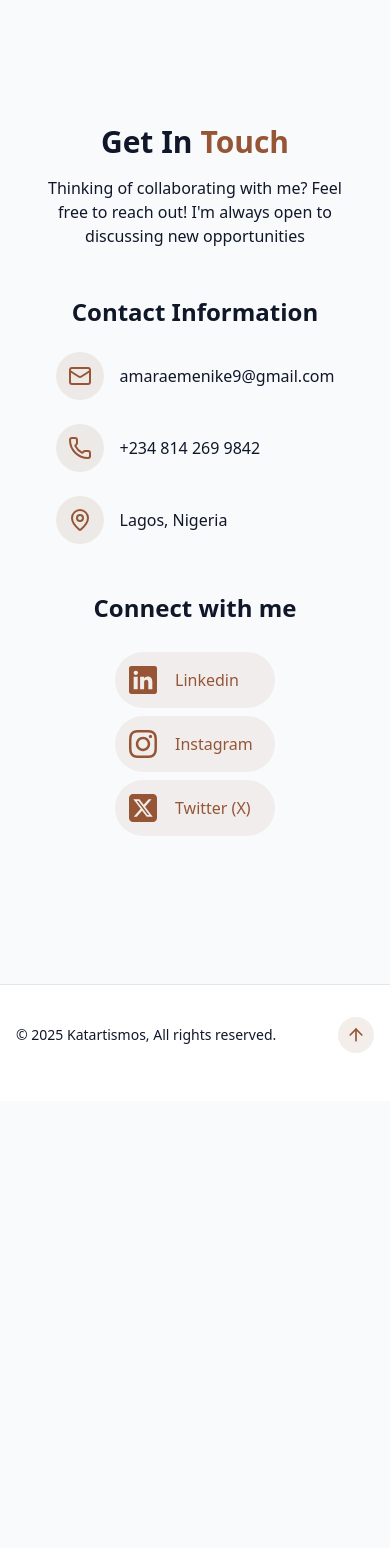
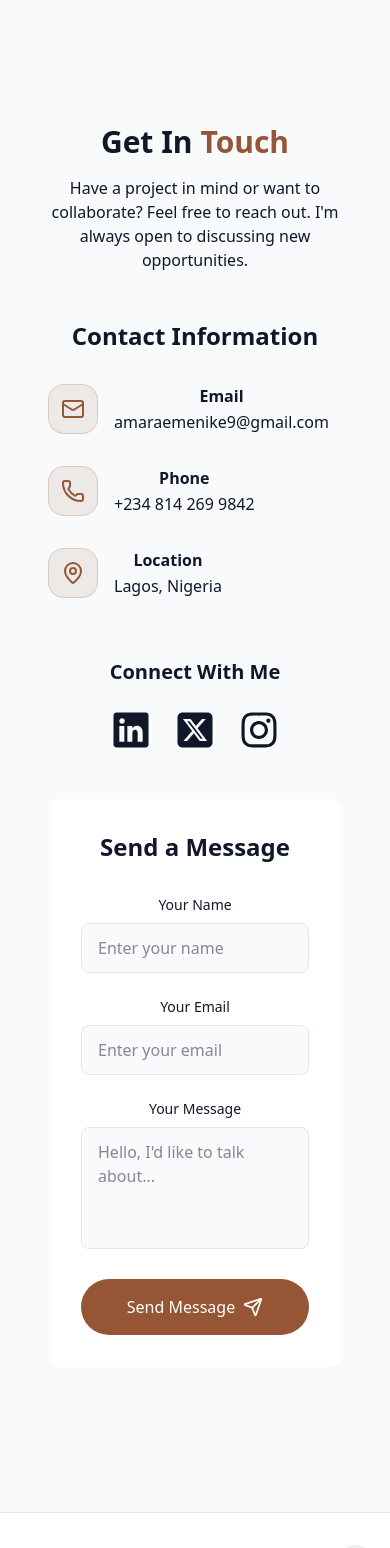
Before and after one commit to Katartismos/Portfolio, a React (Vite) app: page / in a window 390 px wide. Shown: the part 6600-8148 px from the top of the page. Before the commit the page ends 7701 px from the top, so only its background shows below. Built offline with nearby package versions, Linux system fonts and the light colour scheme.

Commit message:
Added Form for clients to reach out

```diff
--- a/src/components/ContactSection.jsx
+++ b/src/components/ContactSection.jsx
@@ -2,16 +2,25 @@ import { Mail, MapPin, Phone, Send } from "lucide-react"
 import { FaInstagram } from "react-icons/fa"
 import { FaSquareXTwitter } from "react-icons/fa6"
 import { IoLogoLinkedin } from "react-icons/io5";
-import { cn } from "@/lib/utils";
+import { useState } from "react";
 
 const ContactSection = () => {
+  const [formData, setFormData] = useState({
+    name: "",
+    email: "",
+    message: ""
+  });
+
+  const handleChange = (e) => {
+    setFormData({ ...formData, [e.target.name]: e.target.value });
+  };
 
   const handleSubmit = (e) => {
     e.preventDefault()
-
-    setTimeout(() => {
-
-    }, 1500)
+    console.log("Form submitted:", formData);
+    // Add logic to send message if needed
+    alert("Message sent! (Demo)");
+    setFormData({ name: "", email: "", message: "" });
   };
 
   return (
@@ -23,72 +32,122 @@ const ContactSection = () => {
         <h2 className="text-3xl md:text-4xl font-bold mb-4 text-center"> Get In <span className="text-primary">Touch</span></h2>
 
         <p className="text-center text-muted-foreground mb-12 max-w-2xl mx-auto">
-          Thinking of collaborating with me? Feel free to reach out! I'm always open to discussing new opportunities
+          Have a project in mind or want to collaborate? Feel free to reach out. I'm always open to discussing new opportunities.
         </p>
 
-        <div className="grid grid-cols-1 md:grid-cols-2 gap-12">
-          <div className="flex flex-col items-center md:items-start">
-            <div className="text-center md:text-left">
-              <h3 className="text-2xl font-semibold mb-6">Contact Information</h3>
-              <div className="space-y-6 flex flex-col items-center md:items-start">
-                <div className="flex items-center space-x-4 w-full max-w-xs">
-                  <div className="p-3 rounded-full bg-primary/10">
+        <div className="grid grid-cols-1 md:grid-cols-2 gap-12 items-start">
+          {/* Left Column: Contact Info & Socials */}
+          <div className="space-y-15">
+            <div>
+              <h3 className="text-2xl font-semibold mb-8 text-center">Contact Information</h3>
+              <div className="space-y-8 flex flex-col items-center md:items-start md:pl-7.5">
+                {/* Email */}
+                <div className="flex items-center space-x-4 w-full max-w-sm">
+                  <div className="p-3 rounded-2xl bg-primary/10 border border-primary/20">
                     <Mail className="h-6 w-6 text-primary" />
                   </div>
                   <div>
-                    <a href="mailto:amaraemenike9@gmail.com" className="text-muted-foreground hover:text-primary transition-colors">
+                    <p className="text-md font-semibold text-muted-foreground mb-0.5">Email</p>
+                    <a href="mailto:amaraemenike9@gmail.com" className="font-medium hover:text-primary transition-colors">
                       amaraemenike9@gmail.com
                     </a>
                   </div>
                 </div>
-                <div className="flex items-center space-x-4 w-full max-w-xs">
-                  <div className="p-3 rounded-full bg-primary/10">
+
+                {/* Phone */}
+                <div className="flex items-center space-x-4 w-full max-w-sm">
+                  <div className="p-3 rounded-2xl bg-primary/10 border border-primary/20">
                     <Phone className="h-6 w-6 text-primary" />
                   </div>
                   <div>
-                    <a href="tel:+2348142699842" className="text-muted-foreground hover:text-primary transition-colors">
+                    <p className="text-md font-semibold text-muted-foreground mb-0.5">Phone</p>
+                    <a href="tel:+2348142699842" className="font-medium hover:text-primary transition-colors">
                       +234 814 269 9842
                     </a>
                   </div>
                 </div>
-                <div className="flex items-center space-x-4 w-full max-w-xs">
-                  <div className="p-3 rounded-full bg-primary/10">
+
+                {/* Location */}
+                <div className="flex items-center space-x-4 w-full max-w-sm">
+                  <div className="p-3 rounded-2xl bg-primary/10 border border-primary/20">
                     <MapPin className="h-6 w-6 text-primary" />
                   </div>
                   <div>
-                    <a className="text-muted-foreground hover:text-primary transition-colors">
-                      Lagos, Nigeria
-                    </a>
+                    <p className="text-md font-semibold text-muted-foreground mb-0.5">Location</p>
+                    <p className="font-medium">Lagos, Nigeria</p>
                   </div>
                 </div>
               </div>
             </div>
-          </div>
 
-          <div className="flex flex-col items-center md:items-start">
-            <div className="text-center md:text-left">
-              <h3 className="text-2xl font-semibold mb-6">Connect with me</h3>
-              <div className="flex flex-col items-center md:items-start space-y-2">
-                <a href="https://www.linkedin.com/in/amara-emenike" className="my-1" target="_blank">
-                  <div className="flex items-center space-x-4 p-3 rounded-full bg-primary/8 w-40 cosmic-button text-primary">
-                    <IoLogoLinkedin className="h-8 w-8"/>
-                    <p>Linkedin</p>
-                  </div>
+            {/* Socials */}
+            <div className="text-center">
+              <h3 className="text-xl font-semibold mb-6">Connect With Me</h3>
+              <div className="flex justify-center items-center space-x-6">
+                <a href="https://www.linkedin.com/in/amara-emenike" target="_blank" className="hover:text-primary transition-all hover:scale-115 duration-100">
+                  <IoLogoLinkedin className="h-10 w-10"/>
                 </a>
-                <a href="https://www.instagram.com/katar_tismos" className="my-1" target="_blank">
-                  <div className="flex items-center space-x-4 p-3 rounded-full bg-primary/8 w-40 cosmic-button text-primary">
-                    <FaInstagram className="h-8 w-8"/>
-                    <p>Instagram</p>
-                  </div>
+                <a href="https://x.com/Amara_Emenike" target="_blank" className="hover:text-primary transition-all hover:scale-115 duration-100">
+                  <FaSquareXTwitter className="h-10 w-10"/>
                 </a>
-                <a href="https://x.com/Amara_Emenike" className="my-1" target="_blank">
-                  <div className="flex items-center space-x-4 p-3 rounded-full bg-primary/8 w-40 cosmic-button text-primary">
-                    <FaSquareXTwitter className="h-8 w-8"/>
-                    <p>Twitter (X)</p>
-                  </div>
+                <a href="https://www.instagram.com/katar_tismos" target="_blank" className="hover:text-primary transition-all hover:scale-115 duration-100">
+                  <FaInstagram className="h-10 w-10"/>
                 </a>
               </div>
             </div>
+          </div>
+
+          {/* Right Column: Send a Message Form */}
+          <div className="gradient-border p-8 md:p-10 bg-card/50 backdrop-blur-sm">
+            <h3 className="text-2xl font-semibold mb-8 text-center">Send a Message</h3>
+            <form onSubmit={handleSubmit} className="space-y-6">
+              <div>
+                <label htmlFor="name" className="block text-sm font-medium mb-2 text-muted-foreground">Your Name</label>
+                <input
+                  type="text"
+                  id="name"
+                  name="name"
+                  value={formData.name}
+                  onChange={handleChange}
+                  required
+                  placeholder="Enter your name"
+                  className="w-full px-4 py-3 rounded-lg bg-background border border-border focus:border-primary focus:ring-1 focus:ring-primary outline-none transition-all"
+                />
+              </div>
+              <div>
+                <label htmlFor="email" className="block text-sm font-medium mb-2 text-muted-foreground">Your Email</label>
+                <input
+                  type="email"
+                  id="email"
+                  name="email"
+                  value={formData.email}
+                  onChange={handleChange}
+                  required
+                  placeholder="Enter your email"
+                  className="w-full px-4 py-3 rounded-lg bg-background border border-border focus:border-primary focus:ring-1 focus:ring-primary outline-none transition-all"
+                />
+              </div>
+              <div>
+                <label htmlFor="message" className="block text-sm font-medium mb-2 text-muted-foreground">Your Message</label>
+                <textarea
+                  id="message"
+                  name="message"
+                  value={formData.message}
+                  onChange={handleChange}
+                  required
+                  rows="4"
+                  placeholder="Hello, I'd like to talk about..."
+                  className="w-full px-4 py-3 rounded-lg bg-background border border-border focus:border-primary focus:ring-1 focus:ring-primary outline-none transition-all resize-none"
+                ></textarea>
+              </div>
+              <button
+                type="submit"
+                className="w-full cosmic-button flex justify-center items-center space-x-2 py-4"
+              >
+                <span>Send Message</span>
+                <Send className="h-5 w-5" />
+              </button>
+            </form>
           </div>
         </div>
       </div>
```
